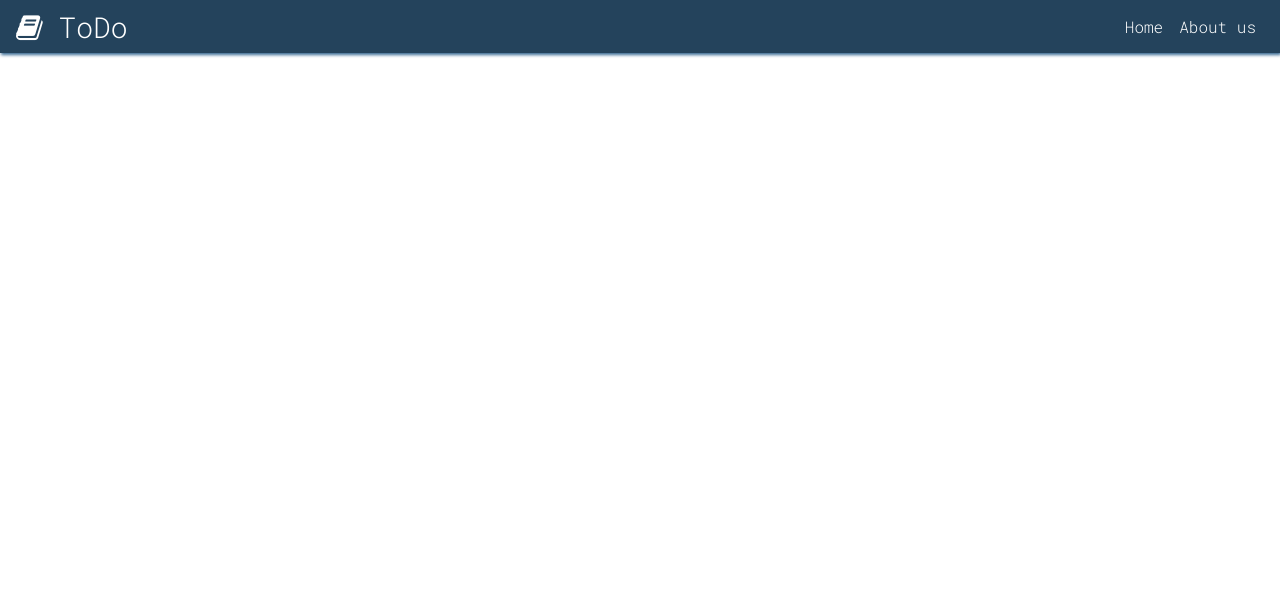
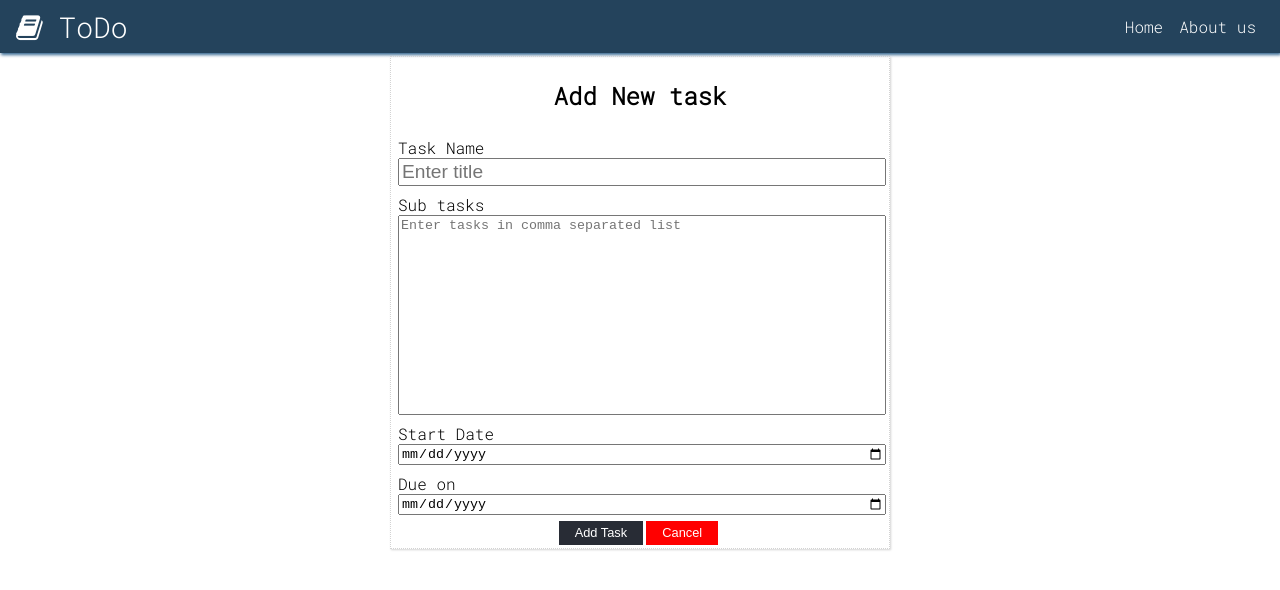
Before and after one commit to nidhidsharma08121988/todo_app, a React (Create React App) app: page /addTodo in a window 1280 px wide. Shown: the top 590 px of the page. Built offline with nearby package versions, Linux system fonts and the light colour scheme.

Commit message:
Add task feature added

```diff
--- a/src/App.css
+++ b/src/App.css
@@ -14,6 +14,7 @@
   --light-color: lightgrey;
   --danger-color: red;
   --stuck-task: #780909;
+  --success-color: green;
   --completed-task: green;
   --doing: orange;
   --primary-bg: #fdfdfd;
@@ -29,7 +30,7 @@ body {
   width: 100vw;
   height: 100vh;
 }
-/* general */
+/* container */
 .container {
   display: flex;
   flex-direction: column;
@@ -43,6 +44,247 @@ body {
   max-width: 100%;
   justify-content: top;
   align-items: center;
+}
+
+/* Navbar */
+.navbar {
+  display: flex;
+  justify-content: space-between;
+  align-items: center;
+  box-shadow: 1px 2px 3px var(--primary-color-darker);
+  background-color: var(--primary-color-darkest);
+  color: white;
+  width: 100vw;
+}
+.navbar ul {
+  list-style: none;
+  padding-left: 0;
+  display: inline-flex;
+}
+.left-navbar {
+  display: inline-flex;
+}
+
+/* tasks based borders */
+.task-completed {
+  border-left: 4px solid var(--completed-task);
+}
+.task-ongoing {
+  border-left: 4px solid var(--doing);
+}
+.task-stuck {
+  border-left: 4px solid var(--stuck-task);
+}
+.sub-task-completed {
+  color: var(--completed-task);
+}
+.sub-task-ongoing {
+  color: var(--doing);
+}
+.sub-task-stuck {
+  color: var(--stuck-task);
+}
+/* ul which lists all tasks */
+ul {
+  list-style: none;
+  padding-left: none;
+  margin-left: 0px;
+}
+.sub-tasks {
+  list-style: none;
+  padding-left: 0px;
+  color: var(--light-color);
+}
+.sub-task {
+  border-radius: 20px;
+}
+/* links */
+a,
+Link {
+  color: white;
+  text-decoration: none;
+}
+a:visited,
+Link:visited {
+  text-decoration: none;
+}
+
+a:hover,
+Link:hover {
+  font-weight: 900;
+}
+
+/* button styles */
+.float-right {
+  float: right;
+}
+.tooltip {
+  display: none;
+  opacity: 0.8;
+  margin-top: 0.1rem;
+  background-color: var(--primary-color-darkest);
+  color: white;
+}
+
+.btn-tooltip-div:hover .tooltip {
+  display: flex;
+  position: absolute;
+  z-index: 2;
+}
+
+.btn {
+  display: inline-block;
+  font-size: 1.5rem;
+  border: none;
+  cursor: pointer;
+  padding: 0.4rem 1.3rem;
+  margin-right: 0.5rem;
+  transition: opacity 0.2s ease-in;
+  outline: none;
+  text-align: center;
+}
+
+.add-btn {
+  display: inline-flex;
+  background-color: var(--primary-color-darkest);
+  color: white;
+  border-radius: 3px;
+  box-shadow: 3px 3px 8px var(--light-color);
+}
+
+.btn-sm {
+  font-size: 0.8rem;
+  padding: 0.3rem 1rem;
+  margin-right: 0.2rem;
+}
+
+.btn-link {
+  background: none;
+  padding: 0;
+  margin: 0;
+}
+.btn-smooth {
+  border-radius: 25px;
+}
+.btn-primary {
+  width: 100%;
+}
+.btn-block {
+  display: block;
+  width: 100%;
+}
+.badge {
+  font-size: 0.8rem;
+  padding: 0.2rem 0.7rem;
+  text-align: center;
+  margin: 0.3rem;
+  background-color: var(--light-color);
+  color: #333;
+  border-radius: 5px;
+}
+.alert {
+  padding: 0.7rem;
+  margin: 1rem 0;
+  opacity: 0.9;
+  background-color: var(--light-color);
+  color: #333;
+}
+
+.btn-primary,
+.bg-primary,
+.badge-primary,
+.alert-primary {
+  background-color: var(--primary-color-darkest);
+  color: #fff;
+}
+
+.btn-light,
+.bg-light,
+.badge-light,
+.alert-light {
+  background-color: var(--light-color);
+  color: #333;
+}
+
+.btn-dark,
+.bg-dark,
+.badge-dark,
+.alert-dark {
+  background-color: var(--secondary-color-light);
+  color: #fff;
+}
+
+.btn-danger,
+.bg-danger,
+.badge-danger,
+.alert-danger {
+  background-color: var(--danger-color);
+  color: #fff;
+}
+
+.btn-success,
+.bg-success,
+.badge-success,
+.alert-success {
+  background: var(--success-color);
+  color: #fff;
+}
+
+.btn-white,
+.bg-white,
+.badge-white,
+.alert-white {
+  background: #fff;
+  color: #333;
+  border: #ccc solid 1px;
+}
+
+.btn:hover {
+  opacity: 0.8;
+}
+
+.bg-light,
+.badge-light {
+  border: #ccc solid 1px;
+}
+
+/* form */
+.form-container {
+  display: flex;
+  flex-direction: column;
+  margin-top: 3px;
+  border: 0.5px dotted var(--light-color);
+  box-shadow: 1px 1px 2px var(--light-color);
+  padding: 3px;
+  width: 100%;
+  max-width: 500px;
+  align-items: left;
+  justify-content: center;
+}
+.form-controls {
+  margin-top: 1px;
+  margin-bottom: 1px;
+  display: flex;
+  flex-direction: column;
+  width: 100%;
+}
+.form-control {
+  display: flex;
+  flex-direction: row;
+  margin: 2px;
+  padding: 2px;
+  width: 100%;
+}
+textarea {
+  height: 200px;
+  width: 100%;
+  max-width: 100%;
+  max-height: 200px;
+  scroll-behavior: auto;
+  resize: none;
+}
+.input {
+  width: 100%;
 }
 /* border */
 .bl {
@@ -77,6 +319,9 @@ body {
   color: var(--secondary-color-light);
 }
 /* texts */
+.text-xs {
+  font-size: 0.3rem;
+}
 .text-sm {
   font-size: 0.5rem;
 }
@@ -139,74 +384,13 @@ body {
   padding-top: 1.5rem;
   padding-bottom: 1.5rem;
 }
-/* Navbar */
-.navbar {
-  display: flex;
-  justify-content: space-between;
-  align-items: center;
-  box-shadow: 1px 2px 3px var(--primary-color-darker);
-  background-color: var(--primary-color-darkest);
-  color: white;
-  width: 100vw;
-}
-.navbar ul {
-  list-style: none;
-  padding-left: 0;
-  display: inline-flex;
-}
-.left-navbar {
-  display: inline-flex;
-}
-/* images */
+
 /* icons */
 i {
   color: white;
 }
 .i-l {
   color: var(--light-color);
-}
-/* tasks based borders */
-.task-completed {
-  border-left: 4px solid var(--completed-task);
-}
-.task-ongoing {
-  border-left: 4px solid var(--doing);
-}
-.task-stuck {
-  border-left: 4px solid var(--stuck-task);
-}
-.sub-task-completed {
-  color: var(--completed-task);
-}
-.sub-task-ongoing {
-  color: var(--doing);
-}
-.sub-task-stuck {
-  color: var(--stuck-task);
-}
-/* ul which lists all tasks */
-.sub-tasks {
-  list-style: none;
-  padding-left: 0px;
-  color: var(--light-color);
-}
-.sub-task {
-  border-radius: 20px;
-}
-/* links */
-a,
-Link {
-  color: white;
-  text-decoration: none;
-}
-a:visited,
-Link:visited {
-  text-decoration: none;
-}
-
-a:hover,
-Link:hover {
-  font-weight: 900;
 }
 
 /* based on display */
@@ -223,110 +407,9 @@ Link:hover {
 .space-between {
   justify-content: space-between;
 }
-
-/* button styles */
-.btn {
-  display: inline-block;
-  background: var(--primary-color-darker);
-  color: white;
-  font-size: 1.5rem;
-  border: none;
-  cursor: pointer;
-  padding: 0.4rem 1.3rem;
-  margin-right: 0.5rem;
-  transition: opacity 0.2s ease-in;
-  outline: none;
-  text-align: center;
-}
-
-.btn-link {
-  background: none;
-  padding: 0;
-  margin: 0;
-}
-.btn-round {
-  border-radius: 50%;
-}
-.btn-primary {
-  width: 100%;
-}
-.btn-block {
-  display: block;
-  width: 100%;
-}
-.badge {
-  font-size: 0.8rem;
-  padding: 0.2rem 0.7rem;
-  text-align: center;
-  margin: 0.3rem;
-  background: var(--light-color);
-  color: #333;
-  border-radius: 5px;
-}
-.alert {
-  padding: 0.7rem;
-  margin: 1rem 0;
-  opacity: 0.9;
-  background: var(--light-color);
-  color: #333;
-}
-
-.btn-primary,
-.bg-primary,
-.badge-primary,
-.alert-primary {
-  background: var(--primary-color-darker);
-  color: #fff;
-}
-
-.btn-light,
-.bg-light,
-.badge-light,
-.alert-light {
-  background: var(--light-color);
-  color: #333;
-}
-
-.btn-dark,
-.bg-dark,
-.badge-dark,
-.alert-dark {
-  background: var(--dark-color);
-  color: #fff;
-}
-
-.btn-danger,
-.bg-danger,
-.badge-danger,
-.alert-danger {
-  background: var(--danger-color);
-  color: #fff;
-}
-
-.btn-success,
-.bg-success,
-.badge-success,
-.alert-success {
-  background: var(--success-color);
-  color: #fff;
-}
-
-.btn-white,
-.bg-white,
-.badge-white,
-.alert-white {
-  background: #fff;
-  color: #333;
-  border: #ccc solid 1px;
-}
-
-.btn:hover {
-  opacity: 0.8;
-}
-
-.bg-light,
-.badge-light {
-  border: #ccc solid 1px;
+.center {
+  justify-content: center;
+  align-items: center;
 }
 
 /* mobile styles settings */
@@ -338,10 +421,12 @@ Link:hover {
     font-size: 10px;
     scroll-behavior: auto;
     width: 100vw;
+    max-width: 600px;
     height: 100vh;
   }
   .container {
-    width: 100vw;
+    width: 100%;
+    max-width: 500px;
   }
   .sub-container {
     width: 95vw;
@@ -358,4 +443,7 @@ Link:hover {
     padding-top: 0.5rem;
     border-top: 0.5px dotted var(--secondary-color-lightest);
   }
+  .form-container {
+    max-width: 400px;
+  }
 }
--- a/src/App.js
+++ b/src/App.js
@@ -4,6 +4,7 @@ import { BrowserRouter as Router, Route, Switch } from 'react-router-dom';
 import Home from './components/pages/Home';
 import About from './components/pages/About';
 import ListState from './context/list/ListState';
+import AddTodoForm from './components/todos/AddTodoForm';
 
 function App() {
   return (
@@ -15,6 +16,7 @@ function App() {
             <Switch>
               <Route exact path='/' component={Home} />
               <Route exact path='/about' component={About} />
+              <Route exact path='/addTodo' component={AddTodoForm} />
             </Switch>
           </div>
         </div>
--- a/src/components/pages/Home.js
+++ b/src/components/pages/Home.js
@@ -1,19 +1,23 @@
-import React from 'react';
 import TodoList from '../todos/TodoList';
+import { Link } from 'react-router-dom';
 
 const Home = () => {
   return (
-    <div className='sub-container'>
-      <div className='flex-row space-between'>
-        <h2 className='heading text-xl'>Things to do...</h2>
+    <div>
+      <div className='btn-tooltip-div float-right'>
+        <div className='tooltip text-reg float-right'>Add new task</div>
+        {/* this button must route to a new form */}
+        <Link to='/addTodo'>
+          <button className='add-btn btn my-3 p-1 float-right'>+</button>
+        </Link>
       </div>
-      <div>
-        <button aria-hidden='true' className='btn btn-primary'>
-          Add new task
-        </button>
-      </div>
-      <div>
-        <TodoList />
+      <div className='sub-container'>
+        <div className='flex-row space-between'>
+          <h2 className='heading text-xl'>Things to do...</h2>
+        </div>
+        <div>
+          <TodoList />
+        </div>
       </div>
     </div>
   );
--- a/src/components/todos/AddTodoForm.js
+++ b/src/components/todos/AddTodoForm.js
@@ -1,9 +1,145 @@
-import React from 'react';
+import React, { useContext, useState } from 'react';
+import { Link } from 'react-router-dom';
+import { NOT_STARTED } from '../../context/types';
+import ListContext from '../../context/list/listContext';
+
 // add the todo item
 const AddTodoForm = () => {
+  const [todoTitle, setTodoTitle] = useState('');
+  const [todoList, setTodoList] = useState('');
+  const [startDate, setStartDate] = useState(Date.now());
+  const [finishDate, setFinishDate] = useState(Date.now());
+  const listContext = useContext(ListContext);
+
+  const onChange = e => {
+    switch (e.target.name) {
+      case 'todoTitle':
+        setTodoTitle(e.target.value);
+        break;
+      case 'todoList':
+        setTodoList(e.target.value);
+        break;
+      case 'startDate':
+        setStartDate(e.target.value);
+        break;
+      case 'finishDate':
+        setFinishDate(e.target.value);
+        break;
+      default:
+        break;
+    }
+  };
+  const submitForm = e => {
+    e.preventDefault();
+    const todoTask = todoList.split(',');
+    const todoTaskList = [];
+    //push sub tasks in the todo task list
+    for (let i = 0; i < todoTask.length; i++) {
+      //if task is empty then skip this iteration
+      if (todoTask[i].trim() === '') {
+        continue;
+      }
+      let taskId = Math.floor(Math.random() * 20) + 1;
+      let obj = {
+        id: taskId,
+        task: todoTask[i],
+        status: NOT_STARTED,
+      };
+      todoTaskList.push(obj);
+    }
+    //create object of the list item
+    const todoId = Math.floor(Math.random() * 50) + 1;
+    const todoItem = {
+      id: todoId,
+      todo_title: todoTitle,
+      todo: todoTaskList,
+      start_date: new Date(startDate),
+      finish_date: new Date(finishDate),
+      stage: NOT_STARTED,
+      stuck: false,
+    };
+    //call add todo in the list
+    listContext.addTodoItem(todoItem);
+    //remaining: set alert that the item is added
+
+    //clear the form
+    clearForm();
+  };
+
+  const clearForm = () => {
+    setTodoTitle('');
+    setTodoList('');
+    setStartDate(Date.now());
+    setFinishDate(Date.now());
+  };
+
   return (
     <div className='form-container'>
-      <form>Hey add here</form>
+      <div className='flex-row center'>
+        <h2>Add New task</h2>
+      </div>
+      <form onSubmit={submitForm}>
+        <div className='form-controls'>
+          <div className='form-control flex-col'>
+            <label htmlFor='todoTitle'>Task Name</label>
+            <input
+              id='todoTitle'
+              type='text'
+              className='text-l input'
+              placeholder='Enter title'
+              name='todoTitle'
+              value={todoTitle}
+              onChange={onChange}
+              isRequired
+            />
+          </div>
+          <div className='form-control flex-col'>
+            <label htmlFor='todoList'>Sub tasks</label>
+            <textarea
+              id='todoList'
+              className='input'
+              placeholder='Enter tasks in comma separated list'
+              name='todoList'
+              value={todoList}
+              onChange={onChange}
+            />
+          </div>
+          <div className='form-control flex-col'>
+            <label htmlFor='startDate'>Start Date</label>
+            <input
+              className='input'
+              id='startDate'
+              type='date'
+              name='startDate'
+              value={startDate}
+              onChange={onChange}
+            />
+          </div>
+          <div className='form-control flex-col'>
+            <label htmlFor='finishDate'>Due on</label>
+            <input
+              id='finishDate'
+              className='input'
+              type='date'
+              name='finishDate'
+              value={finishDate}
+              onChange={onChange}
+            />
+          </div>
+        </div>
+        <div className='flex-row center'>
+          <input
+            className='btn btn-sm btn-dark'
+            type='submit'
+            value='Add Task'
+          />
+          <Link to='/'>
+            <button className='btn btn-sm btn-danger' onClick={clearForm}>
+              Cancel
+            </button>
+          </Link>
+        </div>
+      </form>
     </div>
   );
 };
--- a/src/context/types.js
+++ b/src/context/types.js
@@ -2,7 +2,8 @@
 export const ONGOING = 'ONGOING';
 export const STUCK = 'STUCK';
 export const COMPLETED = 'COMPLETED';
-export const WAITING = 'WAITING';
+export const NOT_STARTED = 'NOT_STARTED';
+
 //TASK CONTEXT
 export const ADD_TO_DO = 'ADD_TO_DO';
 export const DELETE_TO_DO = 'DELETE_TO_DO';
```
Also changed, not shown: src/components/tasks/TodoTasks.js (+10 -2 lines), src/components/todos/TodoList.js (+7 -3 lines), src/components/todos/TodoListItem.js (+13 -15 lines), src/context/list/ListState.js (+9 -8 lines), src/context/list/listReducer.js (+7 -0 lines).
